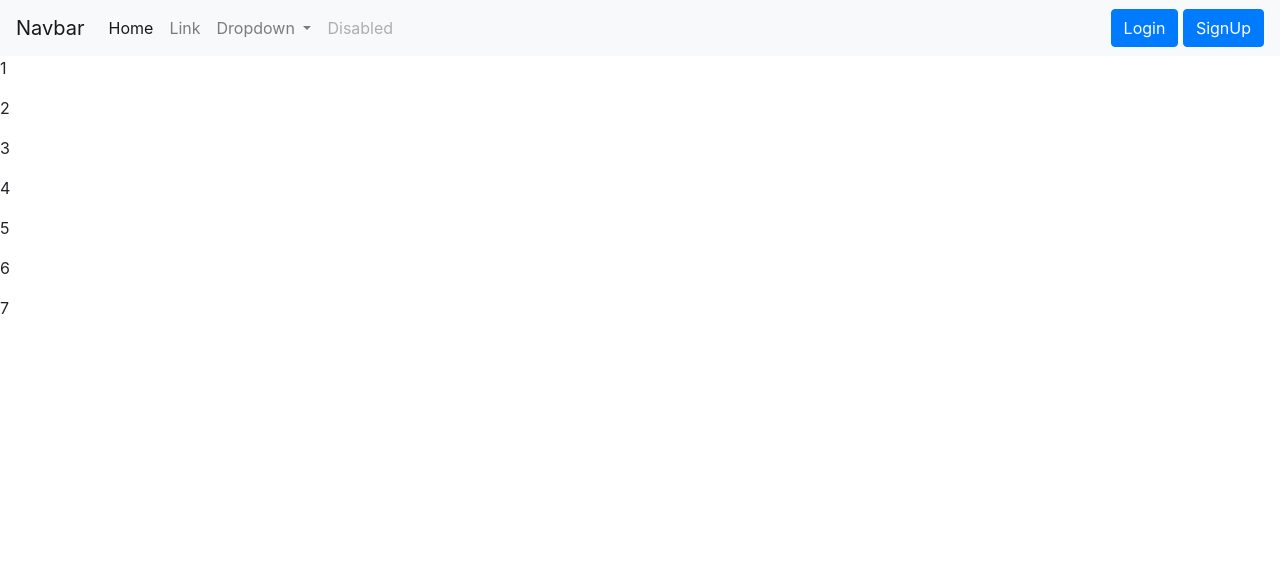
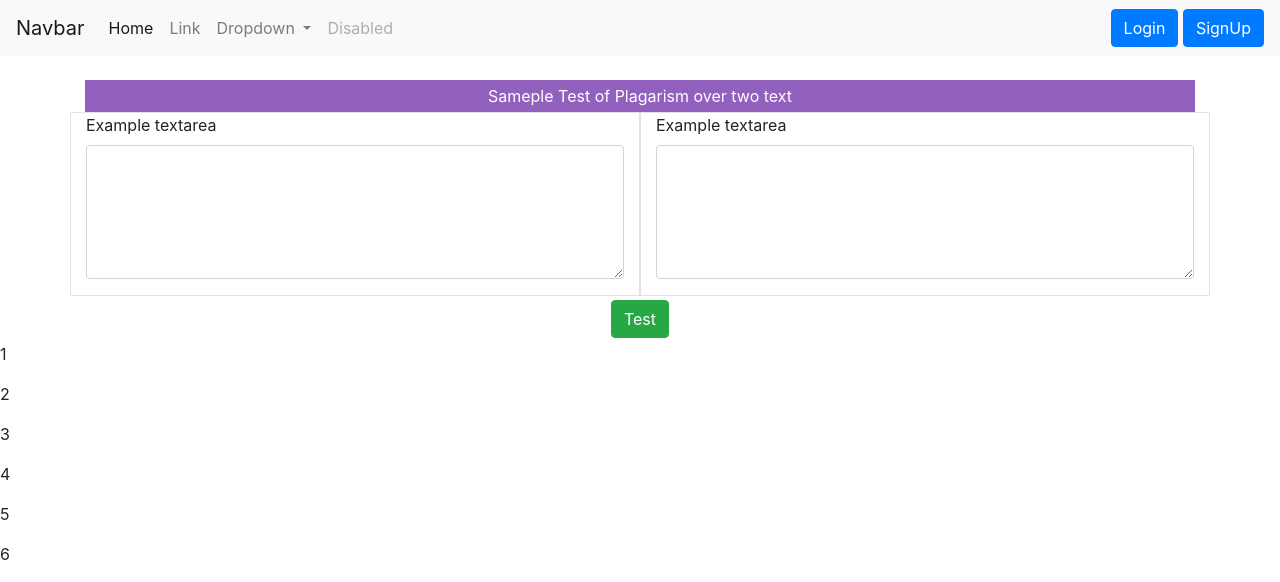
Before and after one commit to Aayush1720/plagDetector, a Django app: page / in a window 1280 px wide. Shown: the top 582 px of the page. Run offline with Django 3.2, Linux system fonts and the light colour scheme; some libraries are stand-ins or nearby versions.

Commit message:
test text input

```diff
--- a/templates/plagDetector/home.html
+++ b/templates/plagDetector/home.html
@@ -128,6 +128,42 @@
 <!-- end modal -->
 
 
+<br>
+
+ <div class="container">
+   <div class="d-flex justify-content-center py-1" style="color: rgb(255, 255, 255); background-color: rgb(146, 96, 189);">
+       Sameple Test of Plagarism over two text
+     </div>
+    <div class="row">
+      <div class="col-sm border pb-3">
+        <label for="textarea1">Example textarea</label>
+        <textarea class="form-control" id="testarea1" rows="5"></textarea>
+      </div>
+      <div class="col-sm border" >
+        <label for="testarea2">Example textarea</label>
+    <textarea class="form-control" id="testarea2" rows="5"></textarea>
+      </div>
+    </div>
+    <div class="d-flex justify-content-center py-1">
+      <button class="btn btn-success">Test</button>
+    </div>
+
+ </div>
+
+
+
+
+
+
+
+
+
+
+
+
+
+
+
 
 {% for item in navigation %}
        <p>{{item}}</p>
```
